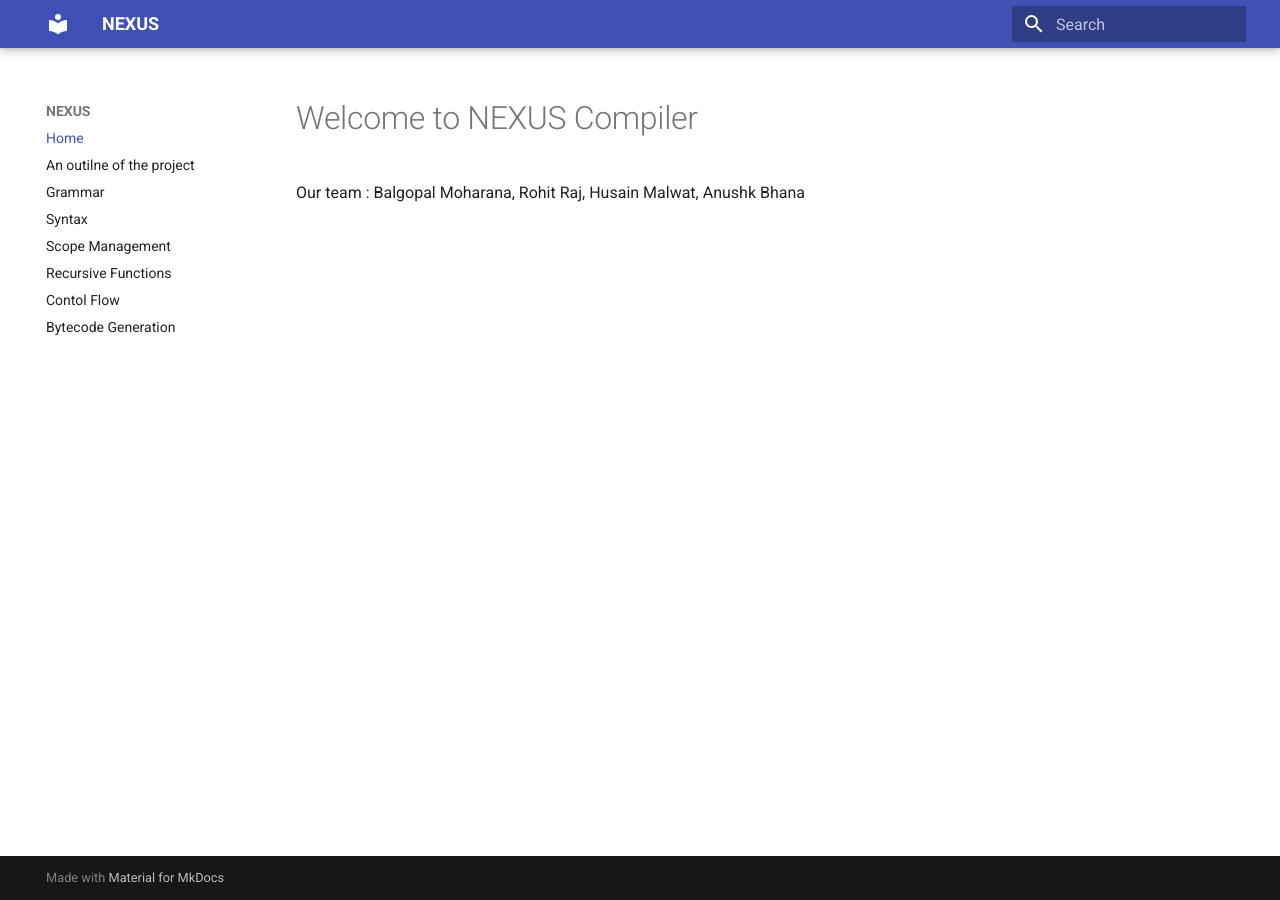
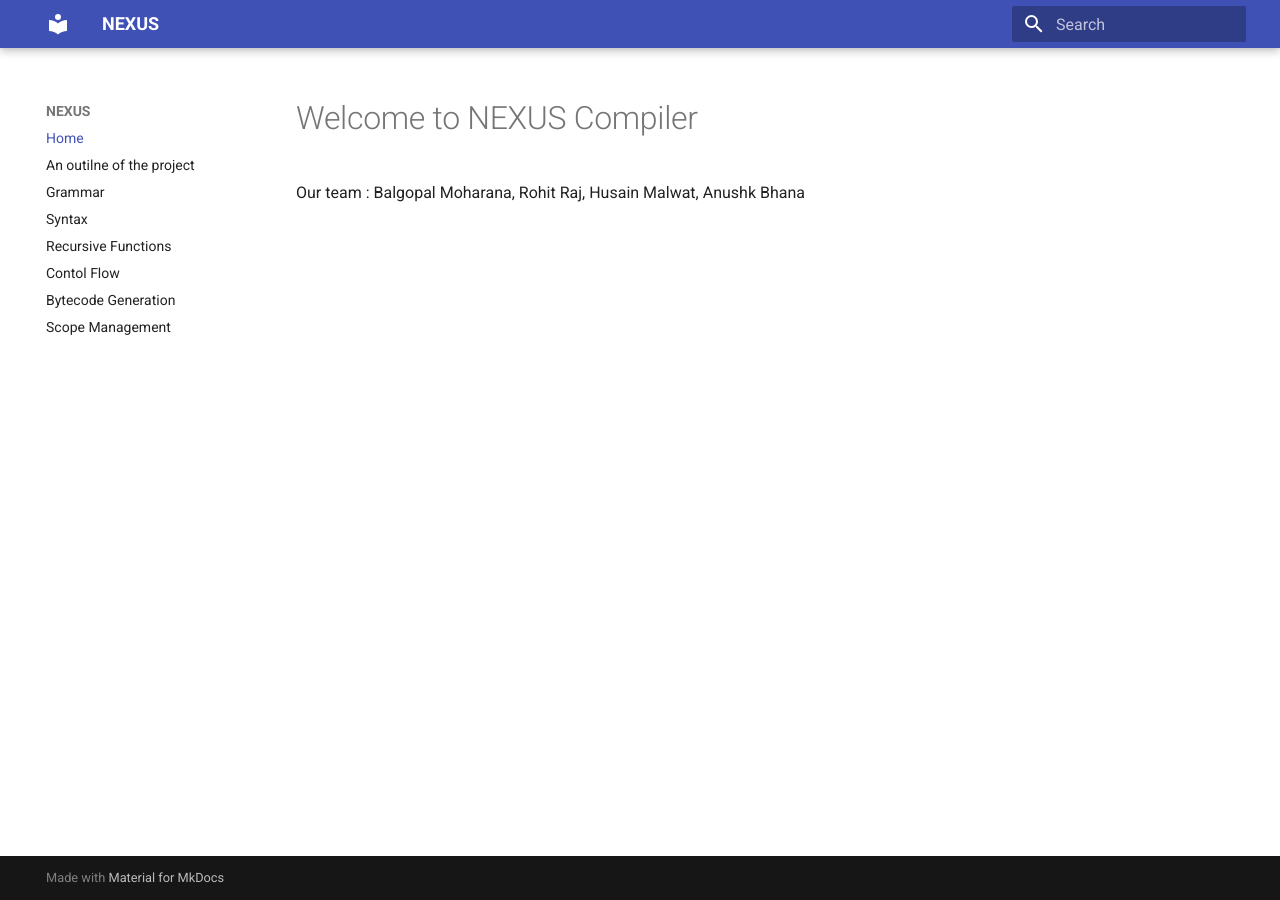
Before and after one commit to lucifer-reborn473/NEXUS, an MkDocs documentation site: the page built from docs/index.md, in a window 1280 px wide. Built offline with MkDocs 1.6.1 and Material for MkDocs 9.7.7, drawn with Linux system fonts in a browser that asks for light colours; part of the change alters nothing that is shown.

```diff
--- a/mkdocs.yml
+++ b/mkdocs.yml
@@ -6,7 +6,7 @@ nav:
   - An outilne of the project: all-in-one.md
   - Grammar: grammar.md
   - Syntax: syntax.md
-  - Scope Management: scope_management.md
   - Recursive Functions: recursive_functions.md
   - Contol Flow: control_flow.md
   - Bytecode Generation: bytecode_generation.md
+  - Scope Management: scope_management.md
```
